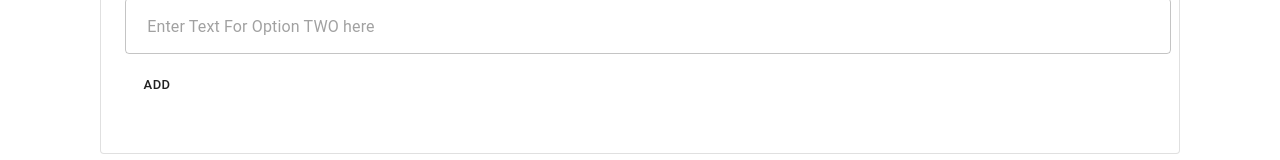
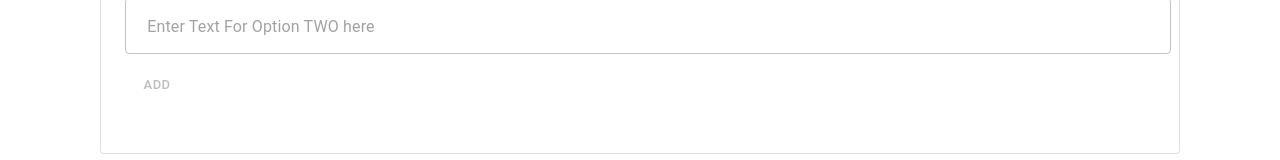
Before and after one commit to deboradurek/would-you-rather-app, a React (Create React App) app: page /add in a window 1280 px wide. Shown: the part 386-546 px from the top of the page. Built offline with nearby package versions, Linux system fonts and the light colour scheme.

Commit message:
feat: Add condition to disable button

```diff
--- a/src/views/AddView/AddView.js
+++ b/src/views/AddView/AddView.js
@@ -83,7 +83,11 @@ class AddView extends Component {
             />
 
             <CardActions>
-              <Button size="small" type="submit">
+              <Button
+                size="small"
+                type="submit"
+                disabled={optionOneText === '' || optionTwoText === ''}
+              >
                 Add
               </Button>
             </CardActions>
```
